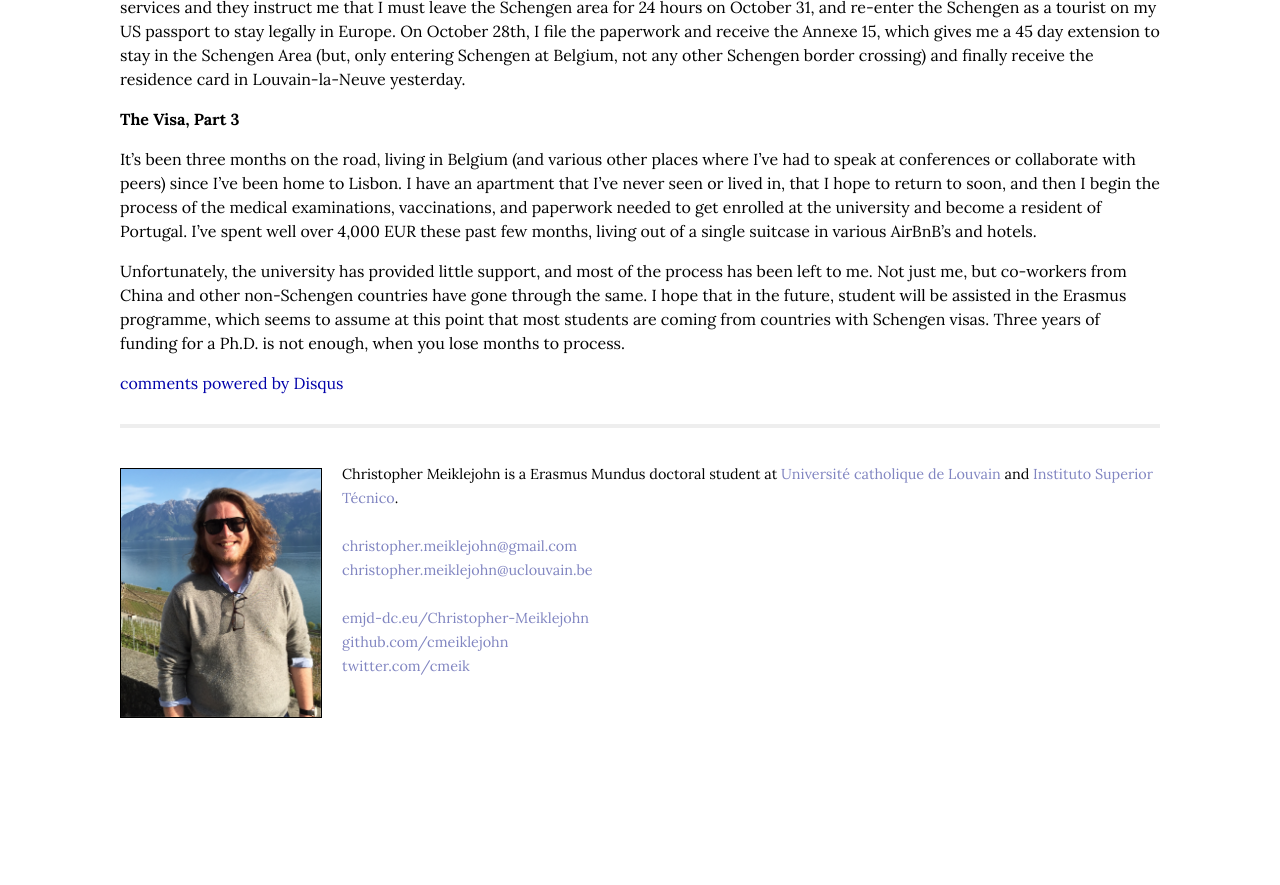
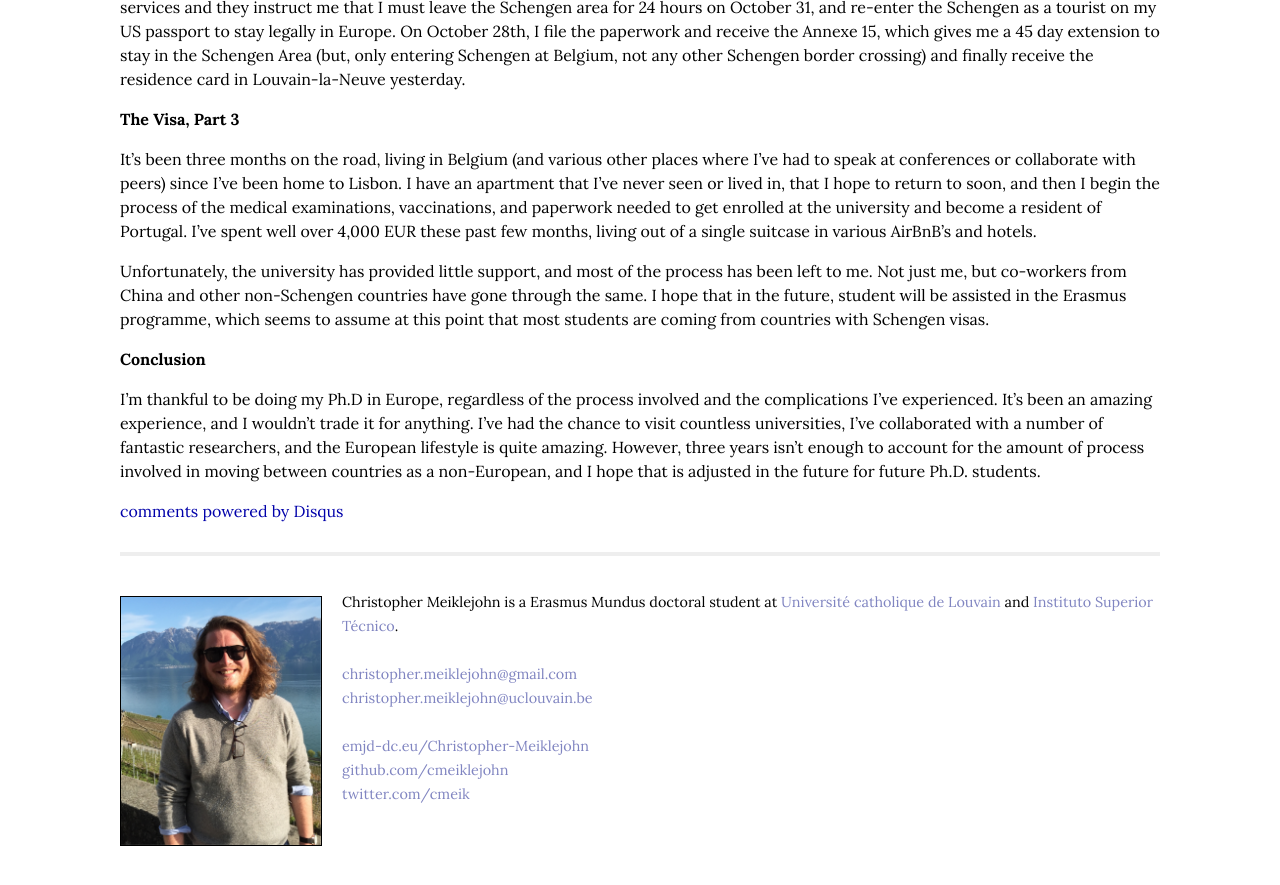
Before and after one commit to cmeiklejohn/cmeiklejohn.github.io, a Jekyll site: the page built from _posts/2017-11-15-visas.markdown, in a window 1280 px wide and 900 px high, scrolled down 2089 px. Shown: the top 885 px of the window. Built offline with Jekyll 4.4.1, drawn with Linux system fonts in a browser that asks for light colours; comment, search, counter and statistics services are not loaded; before the commit the page ends 2861 px from its top, so only the background shows below that.

Commit message:
add conclusion

```diff
--- a/_posts/2017-11-15-visas.markdown
+++ b/_posts/2017-11-15-visas.markdown
@@ -62,4 +62,8 @@ My residence is set to expire October 31st, and it's October 27th and I haven't
 
 It's been three months on the road, living in Belgium (and various other places where I've had to speak at conferences or collaborate with peers) since I've been home to Lisbon.  I have an apartment that I've never seen or lived in, that I hope to return to soon, and then I begin the process of the medical examinations, vaccinations, and paperwork needed to get enrolled at the university and become a resident of Portugal.  I've spent well over 4,000 EUR these past few months, living out of a single suitcase in various AirBnB's and hotels.
 
-Unfortunately, the university has provided little support, and most of the process has been left to me.  Not just me, but co-workers from China and other non-Schengen countries have gone through the same.  I hope that in the future, student will be assisted in the Erasmus programme, which seems to assume at this point that most students are coming from countries with Schengen visas.  Three years of funding for a Ph.D. is not enough, when you lose months to process.
+Unfortunately, the university has provided little support, and most of the process has been left to me.  Not just me, but co-workers from China and other non-Schengen countries have gone through the same.  I hope that in the future, student will be assisted in the Erasmus programme, which seems to assume at this point that most students are coming from countries with Schengen visas.
+
+# Conclusion
+
+I'm thankful to be doing my Ph.D in Europe, regardless of the process involved and the complications I've experienced.  It's been an amazing experience, and I wouldn't trade it for anything.  I've had the chance to visit countless universities, I've collaborated with a number of fantastic researchers, and the European lifestyle is quite amazing.  However, three years isn't enough to account for the amount of process involved in moving between countries as a non-European, and I hope that is adjusted in the future for future Ph.D. students.
```
